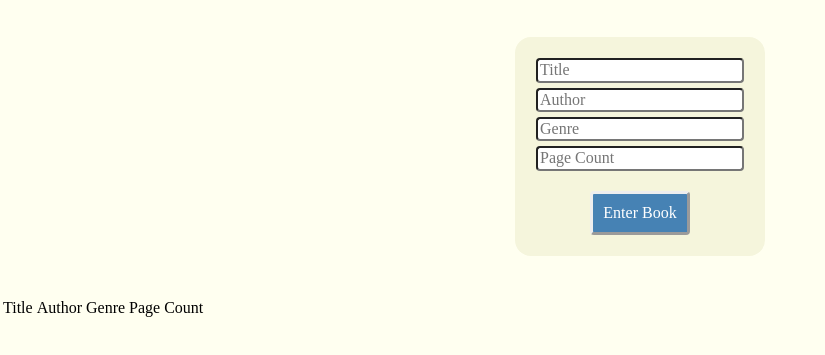
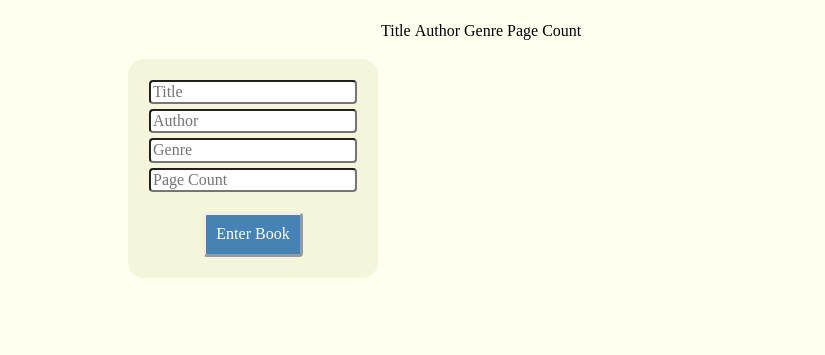
Before and after one commit to swic-cis-177/mt-project-elizabeth-meyer, a website with bundled scripts: page index.html in a window 1280 px wide. Shown: the part 61-416 px from the top of the page, without its empty margins (0-825 px from the left). Built offline with nearby package versions, Linux system fonts and the light colour scheme; a web font is replaced by a local one.

Commit message:
Form float left.

```diff
--- a/style.css
+++ b/style.css
@@ -7,7 +7,9 @@ form {
   border: 1px maroon;
   border-radius: 1em;
   color: maroon;
+  float: left;
   margin: 5vmin auto;
+  margin-left: 10%;
   padding: 1em;
   width: 250px;
 }
```
